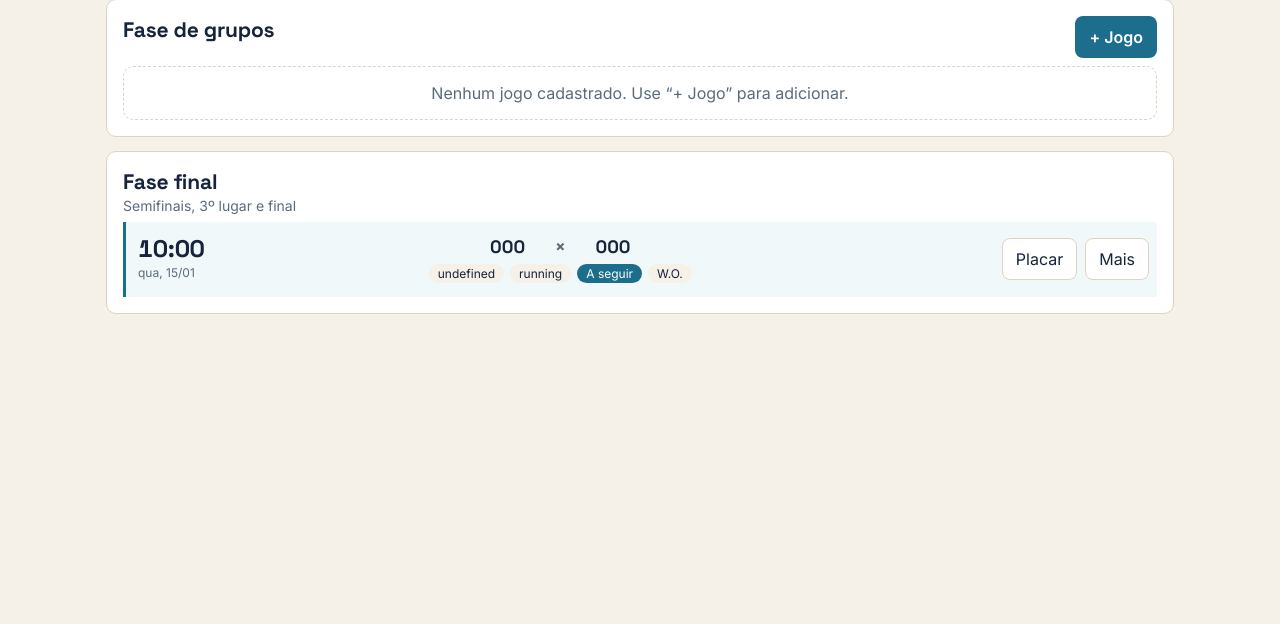
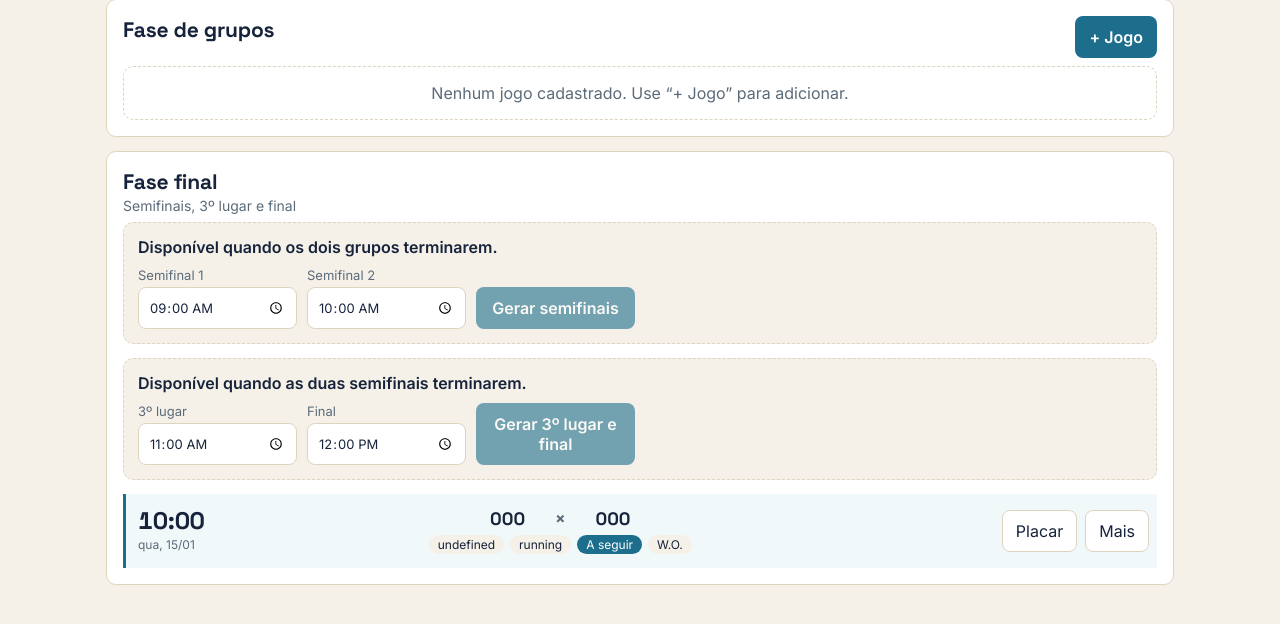
Before and after one commit to n0santos/volei-mvp, a FastAPI app: page /torneio in a window 1280 px wide. Shown: the part 176-800 px from the top of the page. Run offline with FastAPI, Linux system fonts and the light colour scheme; tables that the repository leaves empty hold one stand-in row (values such as "Sample post").

Commit message:
Torneio: botões Gerar semifinais e Gerar 3º lugar e final sempre visíveis
Volta para a geração por botão (o automático foi revertido): os dois
botões ficam na Fase final desde o começo, desabilitados com uma nota do
que falta ('Disponível quando as duas semifinais terminarem') e somem
quando os jogos existem. Empate na classificação explica o sorteio.
Mantém 'Alterar horário' no menu do jogo.

Co-Authored-By: Claude Sonnet 5.5 <noreply@anthropic.com>

```diff
--- a/app/static/torneio.js
+++ b/app/static/torneio.js
@@ -421,6 +421,7 @@ function renderFixture(m, isNext, showDay) {
                 <option value="b">${esc(m.team_a_code)} ausente (${esc(m.team_b_code)} vence)</option>
                 <option value="a">${esc(m.team_b_code)} ausente (${esc(m.team_a_code)} vence)</option>
               </select>` : ""}
+            ${m.status !== "encerrado" ? `<button data-action="reschedule" data-match-id="${m.id}" data-day="${m.scheduled_at.slice(0, 10)}" data-time="${time}">Alterar horário</button>` : ""}
             ${m.walkover ? `<button data-action="undo-walkover" data-match-id="${m.id}">Desfazer W.O.</button>` : ""}
             ${m.status === "em_andamento" ? `<button data-action="finish" data-match-id="${m.id}">Encerrar sem placar</button>` : ""}
             <button class="danger" data-action="remove-match" data-match-id="${m.id}">Remover jogo</button>
@@ -481,6 +482,18 @@ $("matchesSection").addEventListener("click", async e => {
     } else if (action === "remove-match") {
       if (!confirm("Remover este jogo e o placar dele?")) return;
       await api(`/api/tournaments/${tournamentId}/matches/${matchId}`, { method: "DELETE" });
+    } else if (action === "reschedule") {
+      const input = prompt("Novo horário (HH:MM)", btn.dataset.time);
+      if (input === null) return;
+      const hhmm = input.trim();
+      if (!/^([01]?\d|2[0-3]):[0-5]\d$/.test(hhmm)) {
+        toast("Use o formato HH:MM, por exemplo 09:30");
+        return;
+      }
+      await api(`/api/tournaments/${tournamentId}/matches/${matchId}`, {
+        method: "PATCH",
+        body: JSON.stringify({ scheduled_at: `${btn.dataset.day}T${hhmm.padStart(5, "0")}` }),
+      });
     } else if (action === "undo-walkover") {
       await api(`/api/tournaments/${tournamentId}/matches/${matchId}/walkover`, { method: "DELETE" });
     }
@@ -520,19 +533,35 @@ async function loadStandings() {
   updateKnockoutForms();
 }
 
+// Both generate buttons stay on screen with a note about what they wait for,
+// and go away once their games exist.
 function updateKnockoutForms() {
   const byStage = stage => lastMatches.find(m => m.stage === stage);
-  const bothGroupsDone = ["A", "B"].every(name => lastStandings.some(g => g.group === name && g.complete));
   const semis = [byStage("semifinal_1"), byStage("semifinal_2")];
+  const semisExist = semis.some(Boolean);
+  const finalsExist = Boolean(byStage("final") || byStage("terceiro_lugar"));
 
-  const showSemis = bothGroupsDone && !semis[0] && !semis[1];
-  const showFinals = semis.every(m => m && m.status === "encerrado") && !byStage("final") && !byStage("terceiro_lugar");
+  const groupsDone = ["A", "B"].every(name => lastStandings.some(g => g.group === name && g.complete));
+  const tied = lastStandings
+    .filter(g => g.group && g.complete && g.rows.filter(r => r.qualified).length < 2)
+    .map(g => g.group);
+  const semisReady = groupsDone && tied.length === 0;
+  const finalsReady = semis.every(m => m && m.status === "encerrado");
   const when = tournamentDays.length ? ` de ${dayLabel(lastDay())}` : "";
-  $("semisHint").textContent = `Os dois grupos terminaram. Confirme os horários das semifinais${when}.`;
-  $("finalsHint").textContent = `As semifinais terminaram. Confirme os horários do 3º lugar e da final${when}.`;
-  $("generateSemisForm").classList.toggle("hidden", !showSemis);
-  $("generateFinalsForm").classList.toggle("hidden", !showFinals);
-  $("finalEmpty").classList.toggle("hidden", showSemis || showFinals || lastMatches.some(m => m.stage !== "grupos"));
+
+  $("generateSemisForm").classList.toggle("hidden", semisExist);
+  $("semisBtn").disabled = !semisReady;
+  $("semisHint").textContent = semisReady
+    ? `Os dois grupos terminaram. Confirme os horários das semifinais${when}.`
+    : tied.length
+      ? `Empate na classificação do grupo ${tied.join(" e ")}. Faça o sorteio e cadastre as semifinais em “+ Jogo”.`
+      : "Disponível quando os dois grupos terminarem.";
+
+  $("generateFinalsForm").classList.toggle("hidden", finalsExist);
+  $("finalsBtn").disabled = !finalsReady;
+  $("finalsHint").textContent = finalsReady
+    ? `As semifinais terminaram. Confirme os horários do 3º lugar e da final${when}.`
+    : "Disponível quando as duas semifinais terminarem.";
 }
 
 async function loadPodium() {
@@ -569,7 +598,7 @@ $("generateSemisForm").addEventListener("submit", async e => {
   } catch (err) {
     toast(err.message);
   } finally {
-    btn.disabled = false;
+    updateKnockoutForms();
   }
 });
 
@@ -590,7 +619,7 @@ $("generateFinalsForm").addEventListener("submit", async e => {
   } catch (err) {
     toast(err.message);
   } finally {
-    btn.disabled = false;
+    updateKnockoutForms();
   }
 });
 
--- a/app/templates/torneio.html
+++ b/app/templates/torneio.html
@@ -90,20 +90,19 @@
             <div class="muted">Semifinais, 3º lugar e final</div>
           </div>
         </div>
-        <form id="generateSemisForm" class="action-panel hidden">
-          <p id="semisHint">Os dois grupos terminaram. Confirme os horários das semifinais.</p>
+        <form id="generateSemisForm" class="action-panel">
+          <p id="semisHint">Disponível quando os dois grupos terminarem.</p>
           <label>Semifinal 1 <input id="semi1At" type="time" value="09:00" required></label>
           <label>Semifinal 2 <input id="semi2At" type="time" value="10:00" required></label>
-          <button class="primary">Gerar semifinais</button>
+          <button id="semisBtn" class="primary" disabled>Gerar semifinais</button>
         </form>
-        <form id="generateFinalsForm" class="action-panel hidden">
-          <p id="finalsHint">As semifinais terminaram. Confirme os horários do 3º lugar e da final.</p>
+        <form id="generateFinalsForm" class="action-panel">
+          <p id="finalsHint">Disponível quando as duas semifinais terminarem.</p>
           <label>3º lugar <input id="thirdAt" type="time" value="11:00" required></label>
           <label>Final <input id="finalAt" type="time" value="12:00" required></label>
-          <button class="primary">Gerar 3º lugar e final</button>
+          <button id="finalsBtn" class="primary" disabled>Gerar 3º lugar e final</button>
         </form>
         <div id="finalMatches" class="fixtures"></div>
-        <p id="finalEmpty" class="empty">A fase final começa quando os dois grupos terminarem.</p>
       </section>
     </div>
 
```
